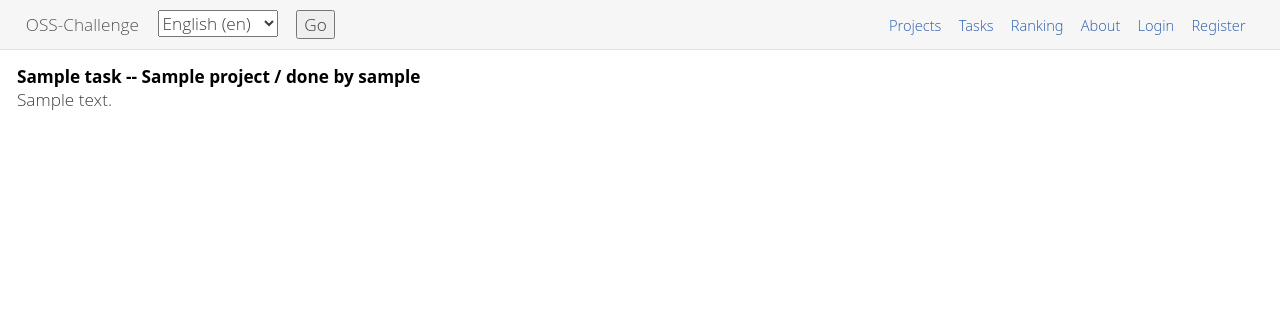
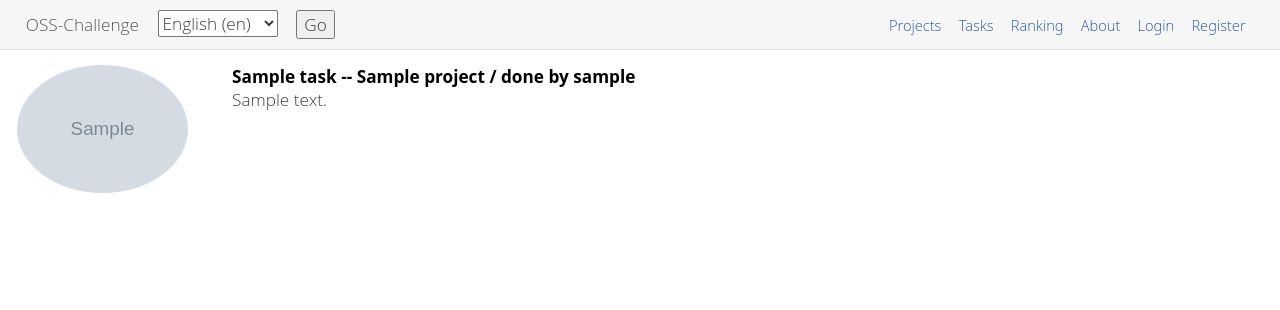
Before and after one commit to adfinis/osschallenge, a Django app: page /tasks/ in a window 1280 px wide. Shown: the top 310 px of the page. Run offline with Django 3.2, Linux system fonts and the light colour scheme; tables that the repository leaves empty hold one stand-in row (values such as "Sample post"); grey boxes marked "Sample" are stand-in pictures; some libraries are stand-ins or nearby versions; some web fonts are replaced.

Commit message:
edit task view page and add pictures

```diff
--- a/oss_challenge/osschallenge/models.py
+++ b/oss_challenge/osschallenge/models.py
@@ -1,3 +1,4 @@
+import os
 from django.db import models
 from django.contrib.auth.models import User
 from django.utils.translation import gettext_lazy as _
@@ -59,8 +60,12 @@ class Task(models.Model):
                                  verbose_name=_('Assignee'),)
     task_done = models.BooleanField(null=False, default=False)
     task_checked = models.BooleanField(null=False, default=False)
-    picture = models.FileField(upload_to = settings.MEDIA_ROOT,
-                                null=True)
+    picture = models.FileField(upload_to=settings.MEDIA_ROOT,
+                               default="{}/file".format(settings.MEDIA_ROOT),
+                               null=True)
+
+    def fileurl(self):
+        return settings.MEDIA_URL + os.path.basename(self.picture.name)
 
     def __str__(self):
         return self.title
--- a/oss_challenge/osschallenge/static/osschallenge/stylesheet.css
+++ b/oss_challenge/osschallenge/static/osschallenge/stylesheet.css
@@ -75,14 +75,13 @@ div.detail form input {
 
 .grid-cell--2of12 {
     width: 800px;
-    height: 579px;
+    height: auto;
     text-align: center;
 }
 
 .example-grid-content img {
     width: 100%;
     height: auto;
-    border: solid;
     border-radius: 100%;
 }
 
--- a/oss_challenge/osschallenge/templates/osschallenge/taskindex.html
+++ b/oss_challenge/osschallenge/templates/osschallenge/taskindex.html
@@ -6,6 +6,27 @@
     {% if task_list %}
         <ul class="index">
         {% for task in task_list %}
+        <div class="grid">
+            <div class="grid-cell grid-cell--2of12">
+                <div class="example-grid-content">
+                    {% if task.fileurl == "/media/file" %}
+                    <li>
+                        <p>No image</p>
+                    </li>
+                    {% elif task.fileurl == "/media/" %}
+                    <li>
+                        <p>No image</p>
+                    </li>
+                    {% else %}
+                    <li>
+                        <a href="{{ task.fileurl }}">
+                            <img class="img-responsive" src="{{ task.fileurl }}">
+                        </a>
+                    </li>
+                    {% endif %}
+                </div>
+            </div>
+            <div class="grid-cell grid-cell--10of12">
                 <li>
                     <a href="/tasks/{{ task.id }}"
                         >{{ task.title }} -- {{ task.project.title }}
@@ -17,6 +38,8 @@
                     </a>
                     <p>{% trans task.lead_text noop %}</p>
                 </li>
+            </div>
+        </div>
         {% endfor %}
         </ul>
     {% else %}
--- a/oss_challenge/osschallenge/views.py
+++ b/oss_challenge/osschallenge/views.py
@@ -113,7 +113,6 @@ def TaskView(request, pk):
         task.save()
 
     return render(request, template_name, {
-        'picture_url': settings.MEDIA_URL + os.path.basename(task.picture.name),
         'task': task,
         'user': user,
         'mentor_id': MENTOR_ID
```
Also changed, not shown: oss_challenge/osschallenge/templates/osschallenge/task.html (+7 -3 lines), oss_challenge/osschallenge/migrations/0026_auto_20170421_1130.py (added), oss_challenge/osschallenge/pictures/a.jpg (deleted), oss_challenge/osschallenge/pictures/a2079181452_lvIGnY6.jpg (deleted), oss_challenge/osschallenge/pictures/openstreetm_qUWFc6v.png (renamed from oss_challenge/osschallenge/pictures/openstreetm_5ocLgGX.png), oss_challenge/osschallenge/pictures/python.jpg (added). Lines whose indentation alone changed are shown as unchanged.
